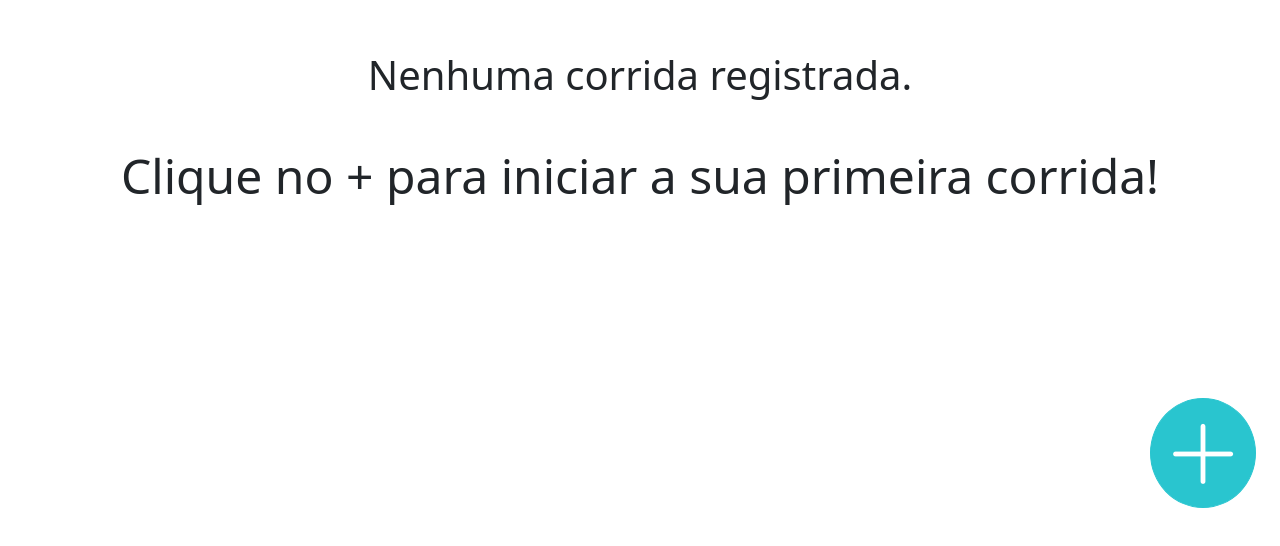
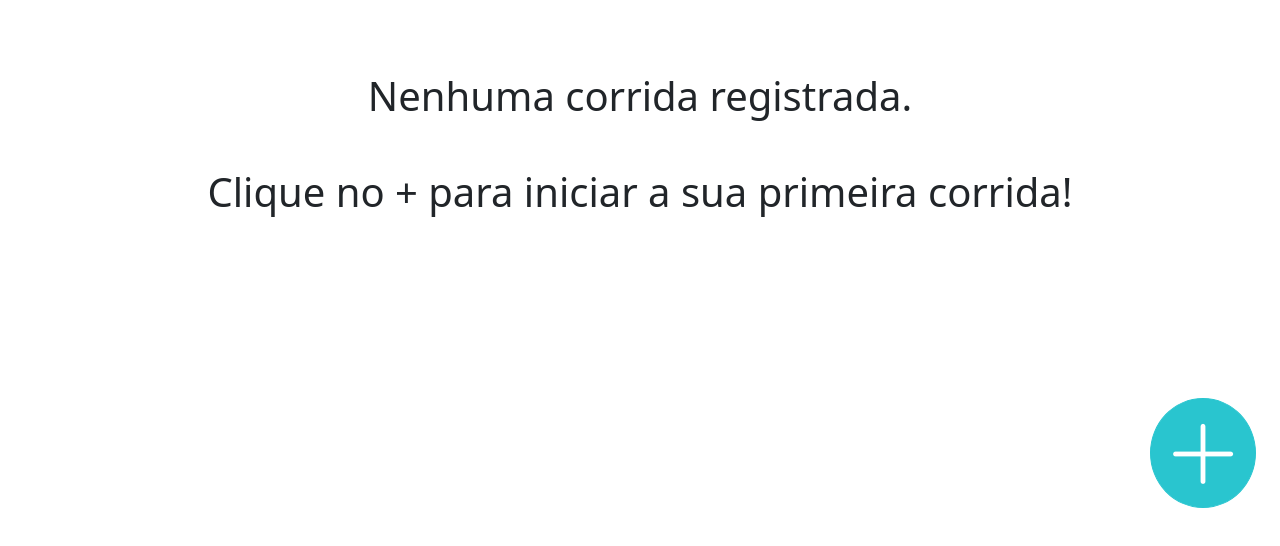
Before and after one commit to Isac14/Ride-App, a plain HTML site: page index.html in a window 1280 px wide. Shown: the part 268-814 px from the top of the page. Drawn offline with nearby package versions, Linux system fonts and the light colour scheme.

Commit message:
center no rides text

```diff
--- a/index.html
+++ b/index.html
@@ -27,12 +27,12 @@
 
     <div
       id="textNoRide"
-      class="vh-100 d-flex flex-column justify-content-center align-items-center"
+      class="vh-100 d-flex flex-column justify-content-center align-items-center text-center m-3"
     >
       <h6 class="display-6 mb-5">Nenhuma corrida registrada.</h6>
-      <h5 class="display-5 text-center">
+      <h6 class="display-6 text-center">
         Clique no + para iniciar a sua primeira corrida!
-      </h5>
+      </h6>
     </div>
 
     <a
```
